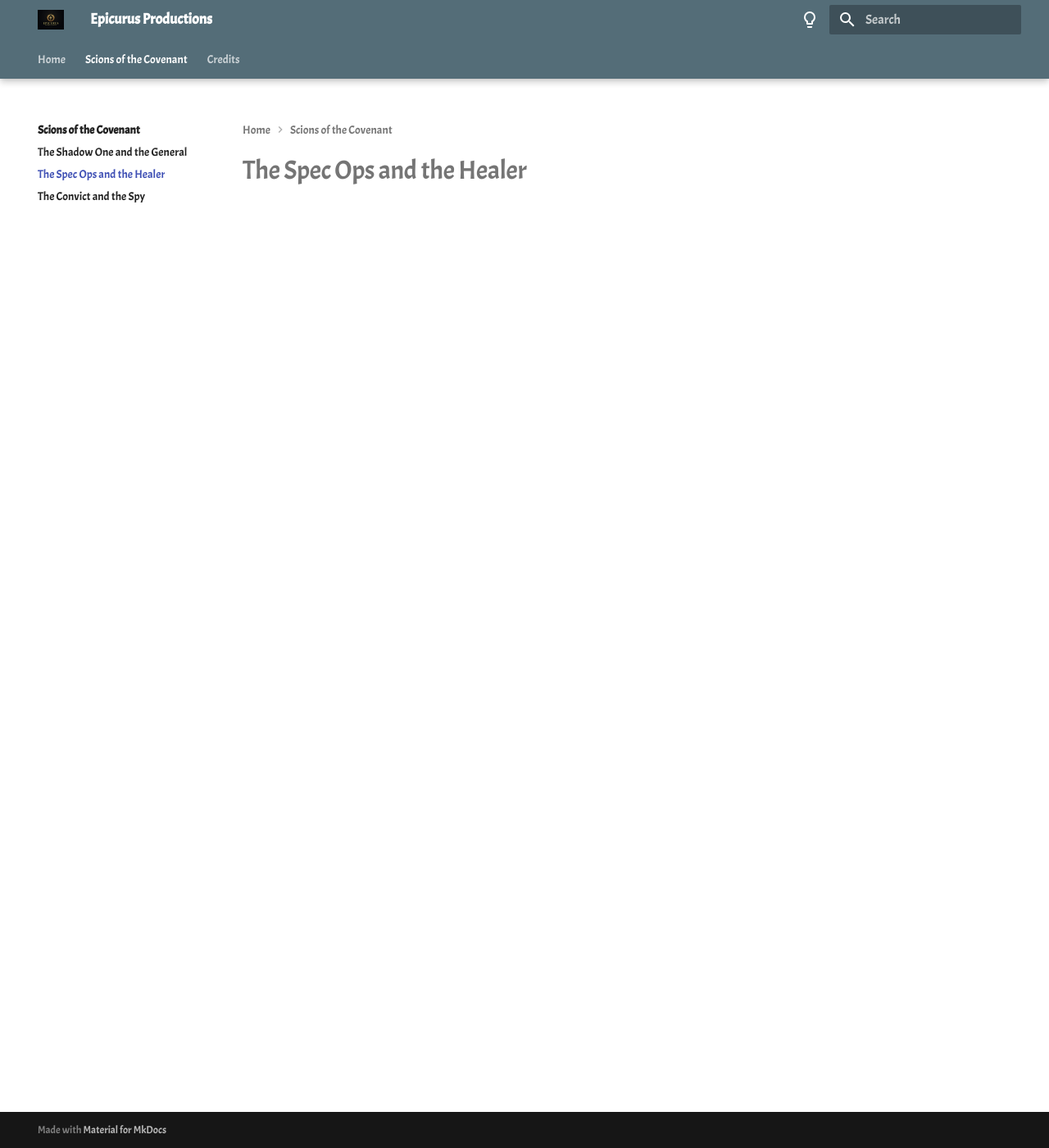
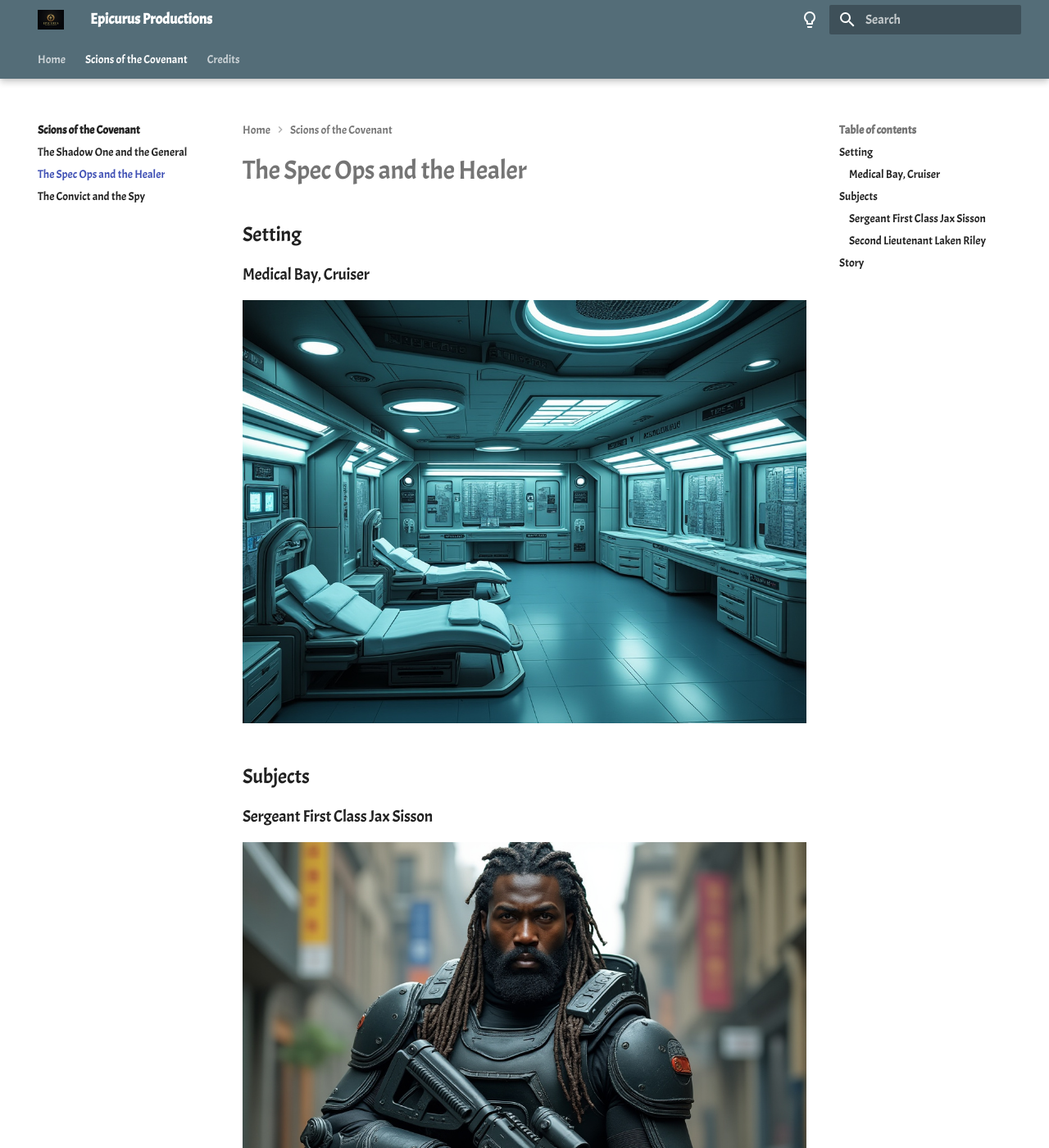
Before and after one commit to gamefreakcabe/solomons-arboretum, an MkDocs documentation site: the page built from docs/sotc/specops-healer.md, in a window 1280 px wide and 1400 px high. Shown: the whole window at 82% size. Built offline with MkDocs 1.6.1 and Material for MkDocs 9.7.7, drawn with Linux system fonts in a browser that asks for light colours; some of the changed text lies outside the part shown.

Commit message:
reorder and new story

```diff
--- a/docs/sotc/specops-healer.md
+++ b/docs/sotc/specops-healer.md
@@ -1 +1,19 @@
 # The Spec Ops and the Healer
+
+## Setting
+
+### Medical Bay, Cruiser
+
+![Medical Bay](../images/CoS/medbay.jpeg)
+
+## Subjects
+
+### Sergeant First Class Jax Sisson
+
+![Sisson](../images/CoS/sission2.jpeg)
+
+### Second Lieutenant Laken Riley
+
+![Riley](../images/CoS/riley2.jpeg)
+
+## Story
```
Also changed, not shown: docs/sotc/shadow-general.md (+3 -3 lines), docs/images/CoS/medbay.jpeg (added), docs/images/CoS/riley2.jpeg (added), docs/images/CoS/sission2.jpeg (added).
